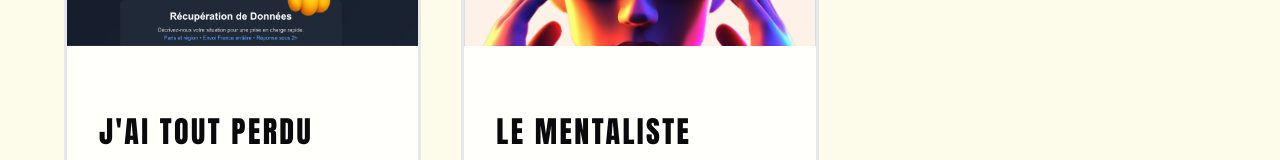
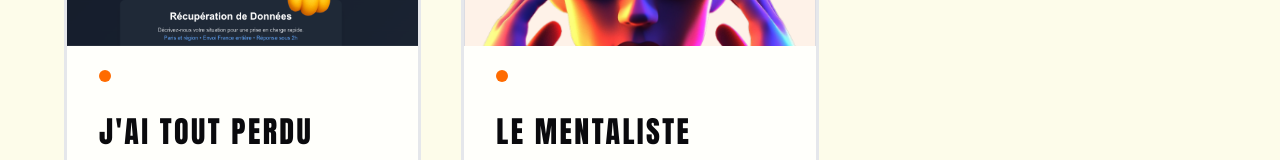
Before and after one commit to 1hake/champdavoine, a Next.js app: page / in a window 1280 px wide. Shown: the part 4956-5116 px from the top of the page. Built offline with nearby package versions, Linux system fonts and the light colour scheme.

Commit message:
update galery

```diff
--- a/components/CodeSection.tsx
+++ b/components/CodeSection.tsx
@@ -32,16 +32,10 @@ const CodeSection: React.FC = () => {
                                         animationDelay: `${index * 100}ms`
                                     }}
                                 >
-                                    <div
-                                        className="absolute -top-20 -right-20 h-40 w-40 rounded-full opacity-20 blur-[80px] transition-opacity duration-300 group-hover:opacity-30"
-                                        style={{ background: project.accent }}
-                                    ></div>
+                                    <div className="absolute -top-20 -right-20 h-40 w-40 rounded-full opacity-20 blur-[80px] transition-opacity duration-300 group-hover:opacity-30 bg-gradient-to-br from-blue-400/40 to-purple-400/40"></div>
 
                                     <div className="relative -mx-6 -mt-6 mb-6 h-48 overflow-hidden sm:-mx-8 sm:-mt-8">
-                                        <div
-                                            className="relative h-full w-full transition-transform duration-300 group-hover:scale-105"
-                                            style={{ background: `linear-gradient(135deg, ${project.accent}40, ${project.accent}20)` }}
-                                        >
+                                        <div className="relative h-full w-full transition-transform duration-300 group-hover:scale-105 bg-gradient-to-br from-gray-100 to-gray-200">
                                             {project.image ? (
                                                 <Image
                                                     src={project.image}
@@ -58,10 +52,7 @@ const CodeSection: React.FC = () => {
                                     </div>
 
                                     <div className="relative flex items-start justify-between gap-4">
-                                        <div
-                                            className="h-3 w-3 rounded-full transition-all duration-300 group-hover:scale-150 group-hover:shadow-lg"
-                                            style={{ background: project.accent }}
-                                        ></div>
+                                        <div className="h-3 w-3 rounded-full transition-all duration-300 group-hover:scale-150 group-hover:shadow-lg bg-[var(--color-neon)]"></div>
                                         {project.comingSoon && (
                                             <span className="rounded-full border border-orange-300 bg-gradient-to-r from-orange-100 to-yellow-100 px-2 py-1 text-[0.6rem] font-semibold uppercase tracking-wider text-orange-700">
                                                 Bientôt
@@ -93,10 +84,7 @@ const CodeSection: React.FC = () => {
                                         <ArrowUpRight className="h-5 w-5 transition-transform duration-300 group-hover:translate-x-0.5 group-hover:-translate-y-0.5" />
                                     </div>
 
-                                    <div
-                                        className="absolute bottom-0 left-0 h-1 w-0 transition-all duration-300 group-hover:w-full"
-                                        style={{ background: project.accent }}
-                                    ></div>
+                                    <div className="absolute bottom-0 left-0 h-1 w-0 transition-all duration-300 group-hover:w-full bg-[var(--color-neon)]"></div>
                                 </article>
                             </Link>
                         );
```
